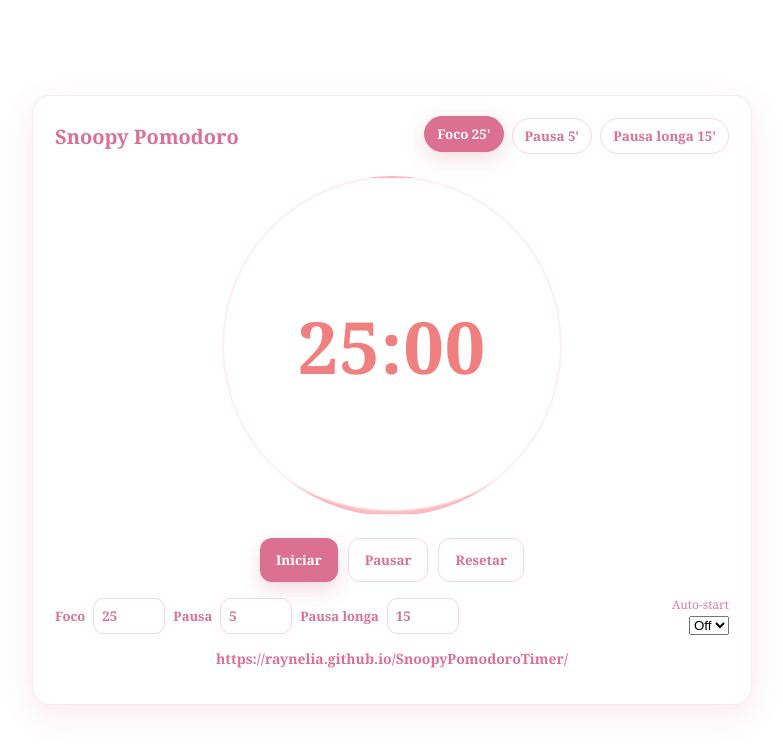
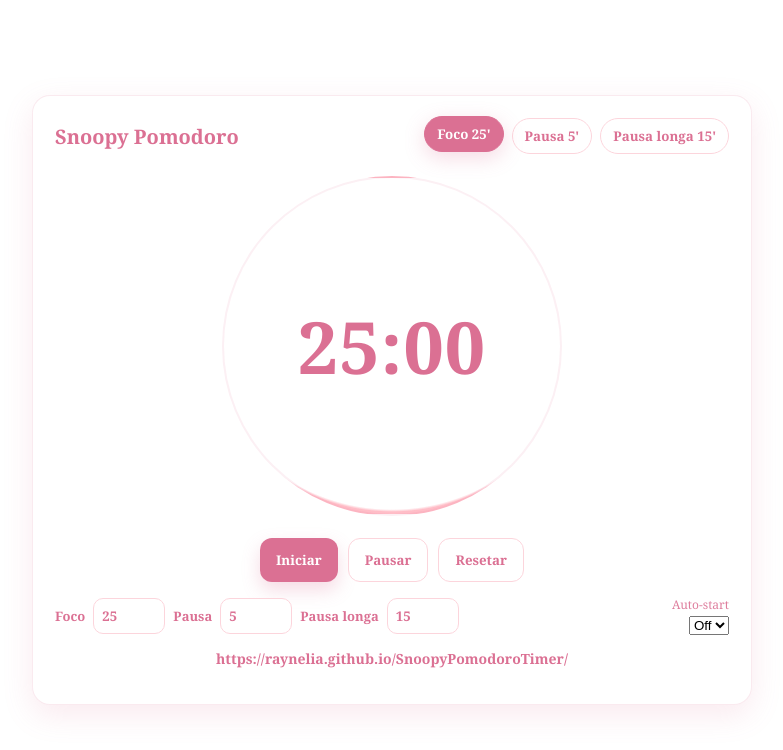
Before and after one commit to raynelia/SnoopyPomodoroTimer, a plain HTML site: page index.html in a window 1280 px wide. Shown: the whole page, without its empty margins (248-1031 px from the left). Drawn offline with Linux system fonts and the light colour scheme.

Commit message:
Update index.html

```diff
--- a/index.html
+++ b/index.html
@@ -8,8 +8,8 @@
   <style>
     :root{
       --accent: #DB7093;
-      --bg: #FFB6C1;
-      --text: #F08080;
+      --bg: #DB7093;
+      --text: #DB7093;
       --muted: #fcd5dc;
       --card: #fff;
       --shadow: 0 10px 30px rgba(219,112,147,0.15);
```
